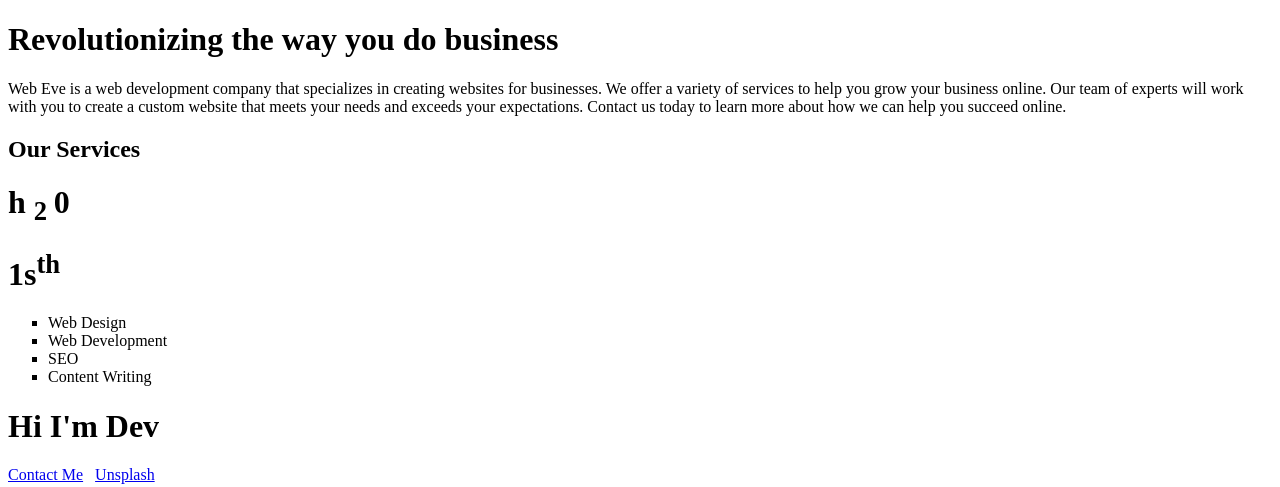
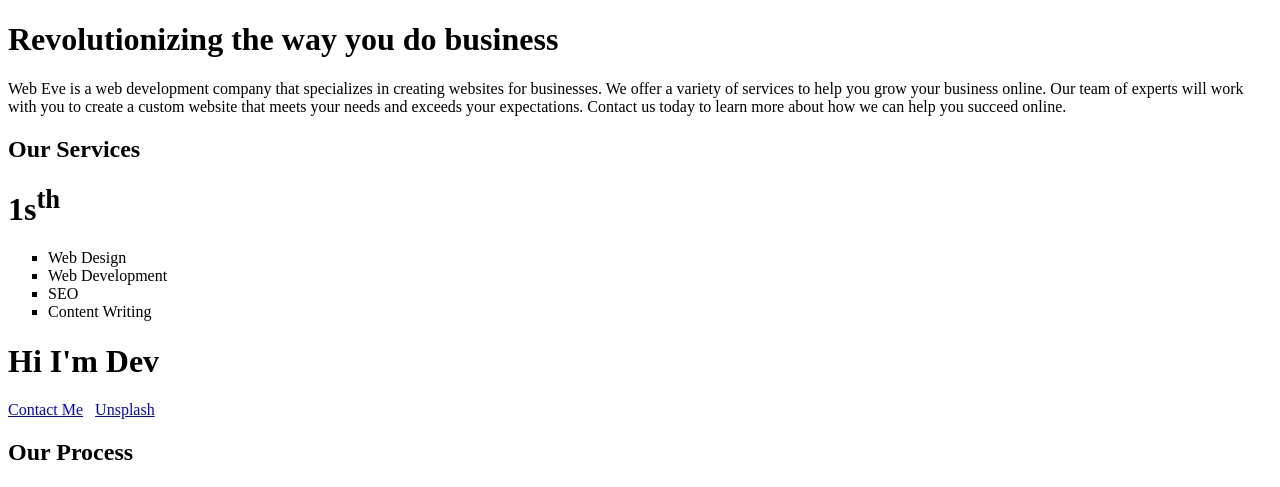
Before and after one commit to thesushanskya/web-vercel, a plain HTML site: page index.html in a window 1280 px wide. Shown: the top 487 px of the page. Drawn offline with Linux system fonts and the light colour scheme.

Commit message:
some changes

```diff
--- a/index.html
+++ b/index.html
@@ -9,7 +9,6 @@
    <h1>Revolutionizing the way you do business</h1>
     <p>Web Eve is a web development company that specializes in creating websites for businesses. We offer a variety of services to help you grow your business online. Our team of experts will work with you to create a custom website that meets your needs and exceeds your expectations. Contact us today to learn more about how we can help you succeed online.</p>
     <h2>Our Services</h2>
-    <h1>h <sub> 2 </sub>0</h1>
     <h1>1s<sup>th </sup></h1>
     <ul type="square">
         <li>Web Design</li>
```
